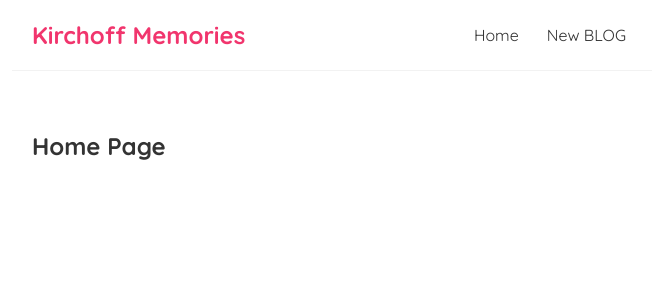
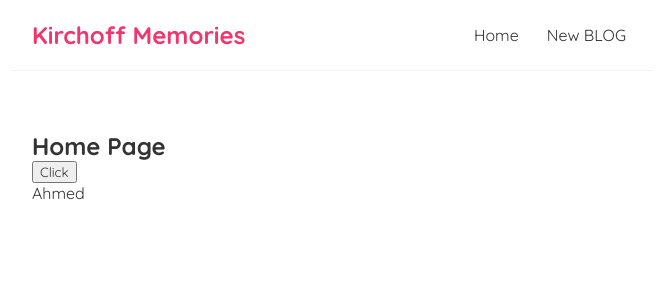
Before and after one commit to roycas99/React-Tutorial, a React (Create React App) app: page / in a window 1280 px wide. Shown: the top 300 px of the page, without its empty margins (308-965 px from the left). Built offline with nearby package versions, Linux system fonts and the light colour scheme.

Commit message:
lesson 7-9

```diff
--- a/src/Home.js
+++ b/src/Home.js
@@ -1,7 +1,19 @@
+import { useState } from "react";
+
 const Home = () => {
+
+const[name,setName] = useState("Ahmed");
+const handleClick = (ah) => {
+    console.log("Hello " + ah);
+    setName("Ali")
+}
+
+
     return (
         <div className="home">
             <h2>Home Page </h2>
+            <button onClick={()=>  handleClick("Ahmed")}>Click</button>
+            <p>{ name} </p>
         </div>
     );
 }
```
Also changed, not shown: src/document.txt.
